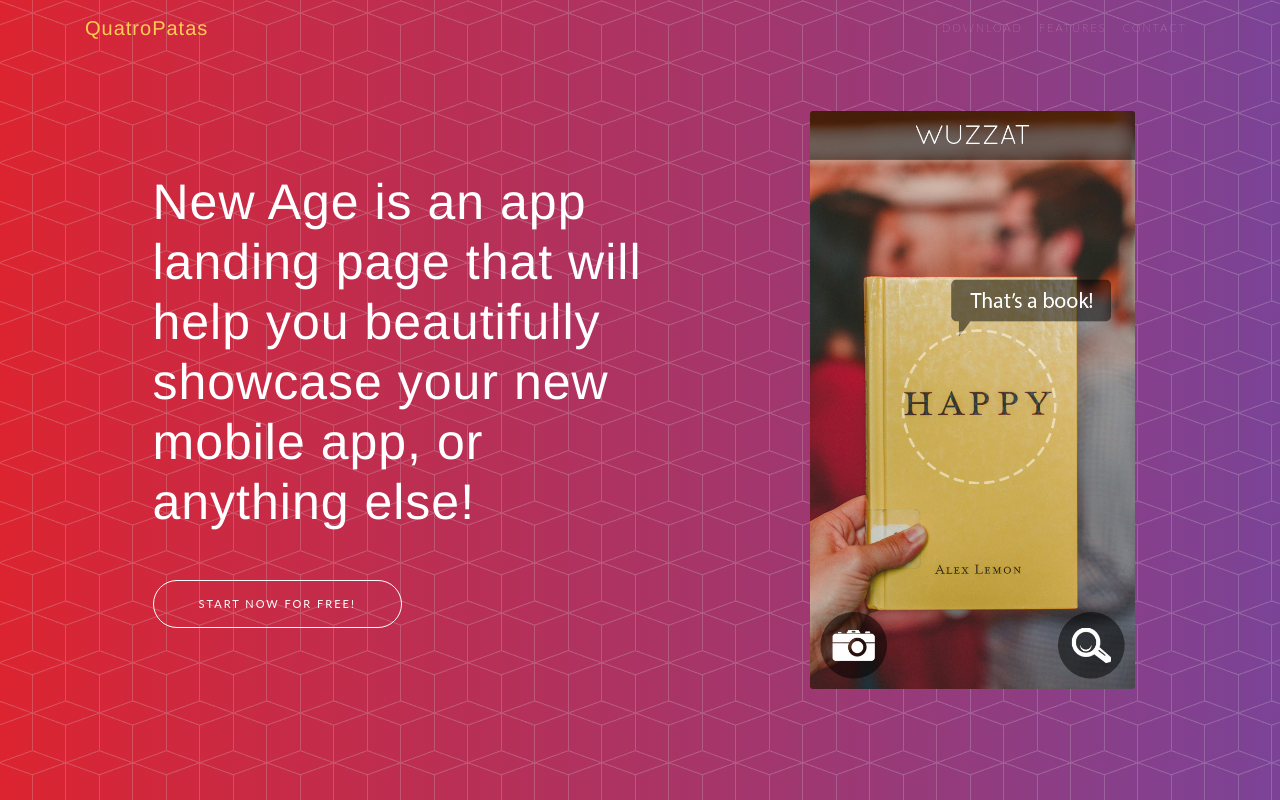
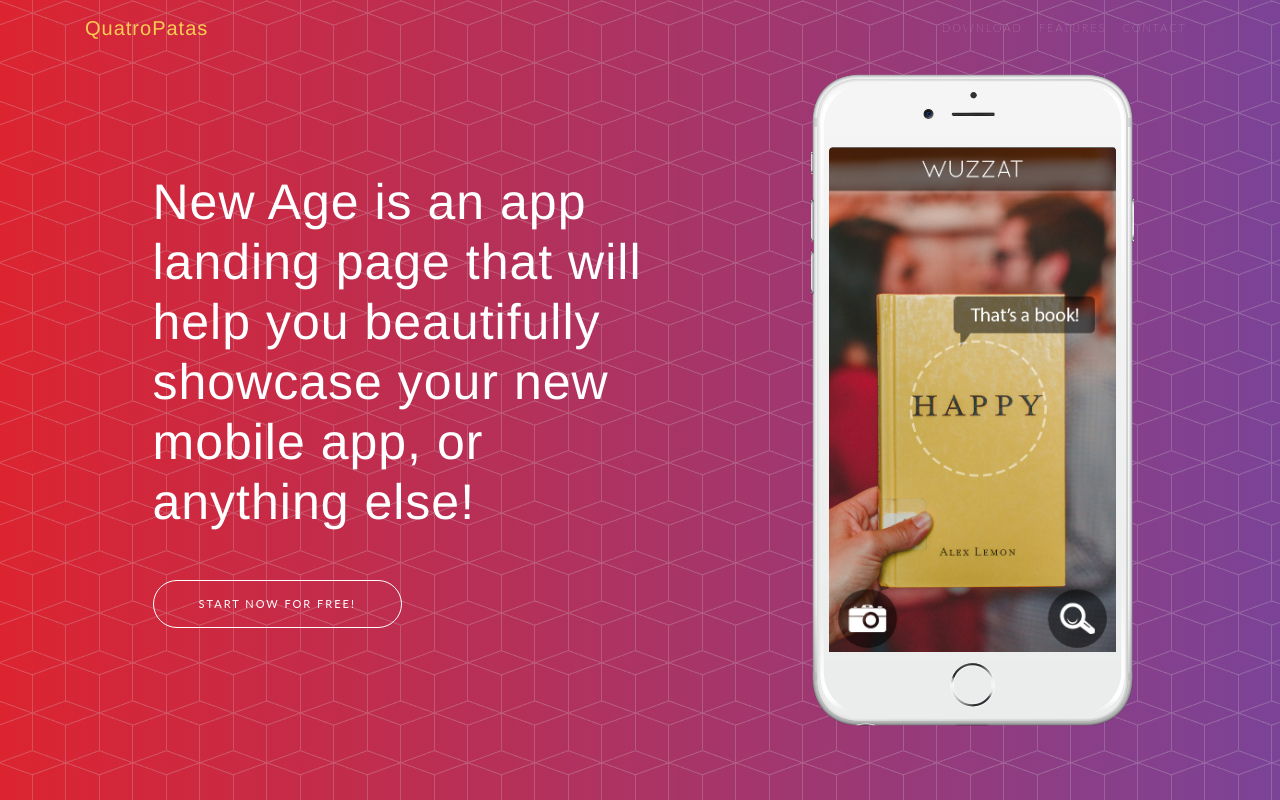
Before and after one commit to Mateusas3s/landing_page, a Django app: template quatro_patas/landing_page/templates/index.html in a window 1280 px wide. Run offline with Django 3.2, Linux system fonts and the light colour scheme; the template is opened without the code that fills it, so the values that code supplies are empty; some libraries are stand-ins or nearby versions.

Commit message:
Creating custom css file

```diff
--- a/quatro_patas/landing_page/templates/index.html
+++ b/quatro_patas/landing_page/templates/index.html
@@ -1,7 +1,9 @@
 {% extends "base.html" %}
 {% load staticfiles %}
 {% block body %}
-<!-- Navigation -->
+<body id="page-top">
+
+    <!-- Barra de Navegação -->
     <nav class="navbar navbar-expand-lg navbar-light fixed-top" id="mainNav">
         <div class="container">
             <a class="navbar-brand js-scroll-trigger" href="#page-top">QuatroPatas</a>
@@ -51,5 +53,5 @@
             </div>
         </div>
     </header>
-
+</body>
 {% endblock %}
--- a/quatro_patas/quatro_patas/templates/base.html
+++ b/quatro_patas/quatro_patas/templates/base.html
@@ -13,10 +13,12 @@
     <!-- CSS and JavaScript customizados para esse template -->
     <link href="{% static 'css/new-age.css' %}" rel="stylesheet">
     <script src="{% static 'js/new-age.js' %}"></script>
+
+    <!-- CSS customizado baseado no Plugin device-mockups CSS -->
+    <link rel="stylesheet" href="{% static 'css/custom-style.css' %}">
+
     <title>4Patas</title>
 </head>
-<body id="page-top">
-    {% block body %}
-    {% endblock %}
-</body>
+{% block body %}
+{% endblock %}
 </html>
--- /dev/null
+++ b/quatro_patas/static/css/custom-style.css
@@ -0,0 +1,54 @@
+.device-mockup {
+	position: relative;
+	width: 100%;
+	padding-bottom: 61.775701%;
+}
+
+	.device-mockup > .device {
+		position: absolute;
+		top: 0; bottom: 0; left: 0; right: 0;
+        width: 100%; height: 100%;
+		background-size: 100% 100%;
+		background-repeat: no-repeat;
+    }
+
+    .device-mockup > .device > .button {
+        position: absolute;
+        top: 0; left: 0;
+        display: none;
+        overflow: hidden;
+        border-radius: 100%;
+        -webkit-border-radius: 100%;
+        -moz-border-radius: 100%;
+        cursor: pointer;
+    }
+
+    .device-mockup.iphone6_plus.white > .device,
+    .device-mockup.iphone6_plus.portrait.white > .device {
+	    background-image: url("../img/iphone_6_plus_white_port.png");
+    }
+
+    .device-mockup > .device > .screen {
+        position: absolute;
+        top:    11.0438729%;
+        bottom: 14.6747352%;
+        left:   13.364486%;
+        right:  13.364486%;
+        overflow: hidden;
+    }
+
+    .device-mockup.iphone6_plus,
+    .device-mockup.iphone6_plus.portrait {
+    	padding-bottom: 201.76%;
+    }
+
+    .device-mockup.iphone6_plus > .device > .screen,
+    .device-mockup.iphone6_plus.portrait > .device > .screen {
+        top: 11.58%; bottom: 11.58%; left: 5.97%; right: 5.97%;
+    }
+
+    .device-mockup.iphone6_plus > .device > .button,
+    .device-mockup.iphone6_plus.portrait > .device > .button {
+    	display: block;
+        top: 89.9%; bottom: 3.2%; left: 43%; right: 43%;
+    }
```
Also changed, not shown: quatro_patas/static/js/new-age.min.js (deleted, +0 -7 lines), quatro_patas/static/css/new-age.min.css (deleted), quatro_patas/static/img/iphone_6_plus_white_port.png (added). Lines whose indentation alone changed are shown as unchanged.
